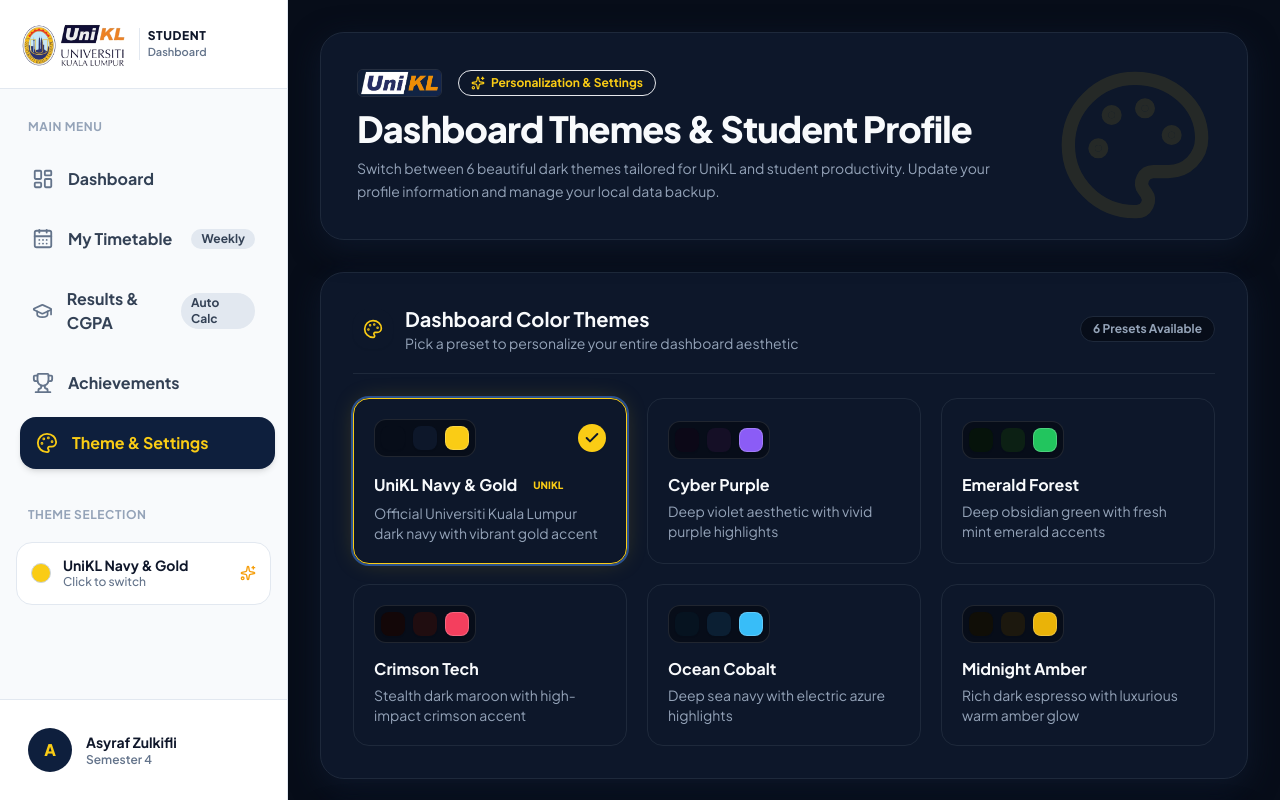
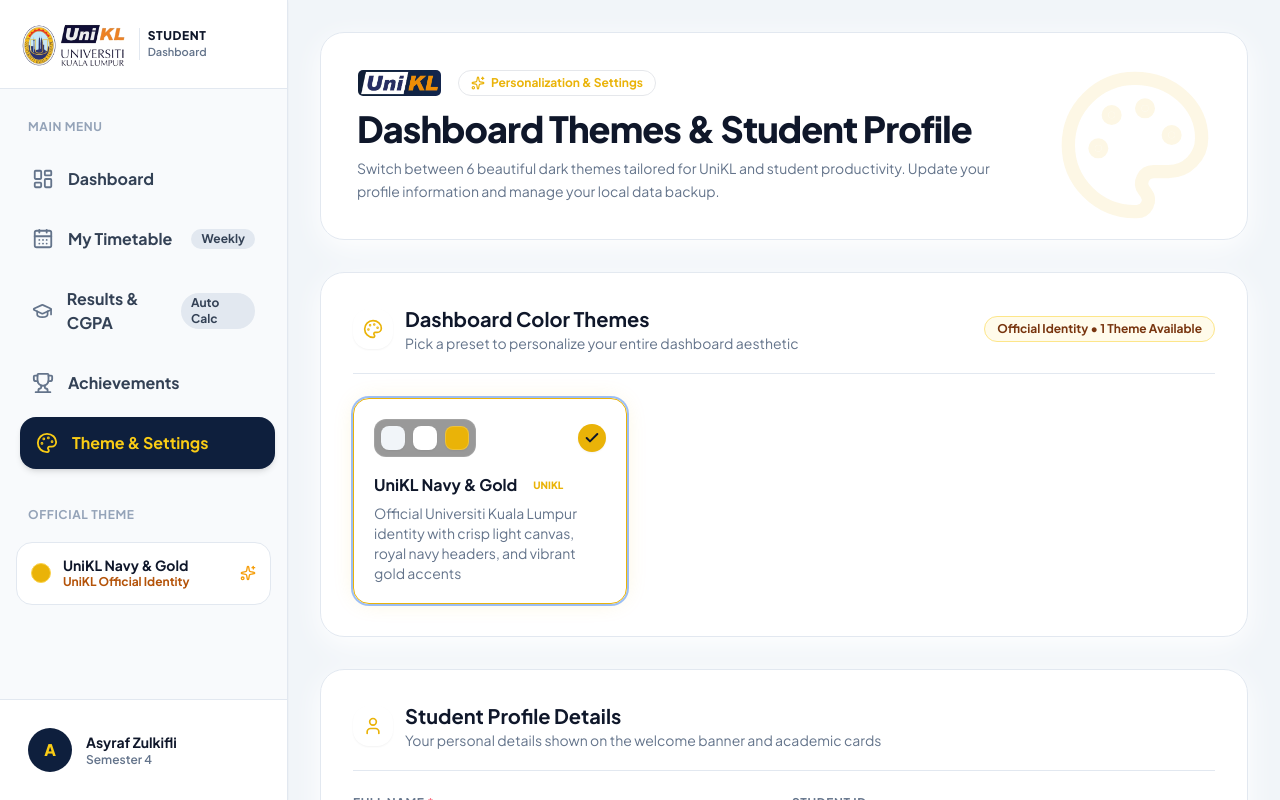
Before and after one commit to acapmeh/Student-UniKL-Dashboard, a Next.js app: page /settings in a window 1280 px wide. Shown: the top 800 px of the page. Built offline with nearby package versions, Linux system fonts and the light colour scheme; a web font is replaced by a local one.

Commit message:
feat: light theme harmonization, 9pm timetable slots, course badge, and UniKL theme lock

```diff
--- a/app/globals.css
+++ b/app/globals.css
@@ -6,75 +6,15 @@
 
 :root,
 .unikl-navy {
-  --color-bg: #070d19;
-  --color-bg-card: #0d172a;
-  --color-bg-card-hover: #13223f;
-  --color-fg: #f8fafc;
-  --color-fg-muted: #94a3b8;
-  --color-accent: #facc15;
+  --color-bg: #f1f5f9;
+  --color-bg-card: #ffffff;
+  --color-bg-card-hover: #f8fafc;
+  --color-fg: #0f172a;
+  --color-fg-muted: #64748b;
+  --color-accent: #eab308;
   --color-accent-fg: #0f172a;
-  --color-border: #1e293b;
-  --color-accent-glow: rgba(250, 204, 21, 0.25);
-}
-
-.purple-dark {
-  --color-bg: #0c0817;
-  --color-bg-card: #150f26;
-  --color-bg-card-hover: #1f1738;
-  --color-fg: #f5f3ff;
-  --color-fg-muted: #a78bfa;
-  --color-accent: #8b5cf6;
-  --color-accent-fg: #ffffff;
-  --color-border: #291e45;
-  --color-accent-glow: rgba(139, 92, 246, 0.3);
-}
-
-.green-nature {
-  --color-bg: #06130b;
-  --color-bg-card: #0c2014;
-  --color-bg-card-hover: #132f1f;
-  --color-fg: #f0fdf4;
-  --color-fg-muted: #86efac;
-  --color-accent: #22c55e;
-  --color-accent-fg: #052e16;
-  --color-border: #163824;
-  --color-accent-glow: rgba(34, 197, 94, 0.3);
-}
-
-.red-bold {
-  --color-bg: #130708;
-  --color-bg-card: #200d10;
-  --color-bg-card-hover: #2e1418;
-  --color-fg: #fff1f2;
-  --color-fg-muted: #fda4af;
-  --color-accent: #f43f5e;
-  --color-accent-fg: #ffffff;
-  --color-border: #3b171c;
-  --color-accent-glow: rgba(244, 63, 94, 0.3);
-}
-
-.ocean-blue {
-  --color-bg: #061320;
-  --color-bg-card: #0b1f33;
-  --color-bg-card-hover: #102c48;
-  --color-fg: #f0f9ff;
-  --color-fg-muted: #7dd3fc;
-  --color-accent: #38bdf8;
-  --color-accent-fg: #082f49;
-  --color-border: #153a5c;
-  --color-accent-glow: rgba(56, 189, 248, 0.3);
-}
-
-.midnight-gold {
-  --color-bg: #100e07;
-  --color-bg-card: #1c180e;
-  --color-bg-card-hover: #2a2416;
-  --color-fg: #fefce8;
-  --color-fg-muted: #fde047;
-  --color-accent: #eab308;
-  --color-accent-fg: #1c1917;
-  --color-border: #352e18;
-  --color-accent-glow: rgba(234, 179, 8, 0.3);
+  --color-border: #e2e8f0;
+  --color-accent-glow: rgba(234, 179, 8, 0.2);
 }
 
 * {
--- a/components/DashboardHome/WelcomeCard.tsx
+++ b/components/DashboardHome/WelcomeCard.tsx
@@ -1,14 +1,13 @@
 'use client';
 
 import React, { useEffect, useState } from 'react';
-import { Calendar, Award } from 'lucide-react';
+import { Award, GraduationCap } from 'lucide-react';
 import { Profile } from '@/lib/types';
 import { DEFAULT_PROFILE, storage, STORAGE_KEYS } from '@/lib/storage';
 
 export function WelcomeCard() {
   const [profile, setProfile] = useState<Profile>(DEFAULT_PROFILE);
   const [greeting, setGreeting] = useState<string>('Hello');
-  const [formattedDate, setFormattedDate] = useState<string>('');
 
   useEffect(() => {
     const p = storage.get<Profile>(STORAGE_KEYS.PROFILE, DEFAULT_PROFILE);
@@ -19,15 +18,6 @@ export function WelcomeCard() {
     if (hour < 12) setGreeting('Good Morning');
     else if (hour < 18) setGreeting('Good Afternoon');
     else setGreeting('Good Evening');
-
-    setFormattedDate(
-      now.toLocaleDateString('en-MY', {
-        weekday: 'long',
-        day: 'numeric',
-        month: 'long',
-        year: 'numeric',
-      })
-    );
 
     const handleUpdate = () => {
       setProfile(storage.get<Profile>(STORAGE_KEYS.PROFILE, DEFAULT_PROFILE));
@@ -58,15 +48,15 @@ export function WelcomeCard() {
               {profile.currentSemester}
             </span>
 
-            <span className="text-xs text-muted font-semibold flex items-center gap-1.5 bg-bg/80 px-3 py-1 rounded-full border border-border shrink-0">
-              <Calendar size={13} className="text-accent" />
-              {formattedDate}
+            <span className="text-xs text-slate-800 font-bold flex items-center gap-1.5 bg-slate-100 px-3 py-1 rounded-full border border-slate-200 shrink-0 shadow-2xs">
+              <GraduationCap size={14} className="text-amber-500" />
+              <span>{profile.program || 'Bachelor of Information Technology'}</span>
             </span>
           </div>
 
           <h1 className="text-xl sm:text-2xl md:text-3xl lg:text-4xl font-extrabold text-fg tracking-tight leading-snug break-words">
             {greeting},{' '}
-            <span className="text-transparent bg-clip-text bg-gradient-to-r from-fg via-fg to-accent">
+            <span className="text-transparent bg-clip-text bg-gradient-to-r from-slate-900 via-[#0E1F3D] to-amber-600">
               {profile.name}!
             </span>{' '}
             👋
--- a/components/Settings/ThemePresets.tsx
+++ b/components/Settings/ThemePresets.tsx
@@ -20,8 +20,8 @@ export function ThemePresets() {
             <p className="text-xs sm:text-sm text-muted">Pick a preset to personalize your entire dashboard aesthetic</p>
           </div>
         </div>
-        <span className="text-xs font-bold text-muted bg-bg px-3 py-1 rounded-full border border-border">
-          6 Presets Available
+        <span className="text-xs font-bold text-amber-900 bg-amber-50 px-3 py-1 rounded-full border border-amber-200">
+          Official Identity • 1 Theme Available
         </span>
       </div>
 
--- a/components/Sidebar.tsx
+++ b/components/Sidebar.tsx
@@ -189,25 +189,24 @@ export function Sidebar() {
           })}
 
           <div className="pt-6 px-3 pb-2">
-            <span className="text-xs font-bold uppercase tracking-wider text-slate-400">Theme Selection</span>
+            <span className="text-xs font-bold uppercase tracking-wider text-slate-400">Official Theme</span>
           </div>
 
-          <Link
-            href="/settings"
-            className="p-3.5 rounded-2xl bg-white border border-slate-200 shadow-xs flex items-center justify-between hover:border-slate-300 hover:shadow-sm transition-all"
+          <div
+            className="p-3.5 rounded-2xl bg-white border border-slate-200 shadow-xs flex items-center justify-between"
           >
             <div className="flex items-center gap-3">
               <div
-                className="w-5 h-5 rounded-full border border-slate-300 shadow-xs"
-                style={{ backgroundColor: themePreset.accentPreview }}
+                className="w-5 h-5 rounded-full border border-amber-300 shadow-xs"
+                style={{ backgroundColor: themePreset.accentPreview || '#EAB308' }}
               />
               <div className="text-left">
                 <p className="text-sm font-bold text-slate-900 leading-tight">{themePreset.name}</p>
-                <p className="text-xs text-slate-500 font-medium">Click to switch</p>
+                <p className="text-xs text-amber-700 font-bold">UniKL Official Identity</p>
               </div>
             </div>
             <Sparkles size={16} className="text-amber-500" />
-          </Link>
+          </div>
         </nav>
 
         {/* Footer Profile Mini Card */}
--- a/components/Timetable/TimetableGrid.tsx
+++ b/components/Timetable/TimetableGrid.tsx
@@ -22,7 +22,7 @@ interface TimetableGridProps {
 
 const DAYS = ['Monday', 'Tuesday', 'Wednesday', 'Thursday', 'Friday'];
 
-// Hourly slots exactly as in Image 2
+// Hourly slots extended to 9:00 PM for evening and night classes
 const HOURLY_SLOTS = [
   { label: '8:00 – 9:00', start: '08:00', end: '09:00' },
   { label: '9:00 – 10:00', start: '09:00', end: '10:00' },
@@ -34,6 +34,9 @@ const HOURLY_SLOTS = [
   { label: '3:00 – 4:00', start: '15:00', end: '16:00' },
   { label: '4:00 – 5:00', start: '16:00', end: '17:00' },
   { label: '5:00 – 6:00', start: '17:00', end: '18:00' },
+  { label: '6:00 – 7:00', start: '18:00', end: '19:00' },
+  { label: '7:00 – 8:00', start: '19:00', end: '20:00' },
+  { label: '8:00 – 9:00', start: '20:00', end: '21:00' },
 ];
 
 export function TimetableGrid({ classes, onSaveClass, onDeleteClass }: TimetableGridProps) {
--- a/lib/themes.ts
+++ b/lib/themes.ts
@@ -14,60 +14,10 @@ export const THEME_PRESETS: ThemePreset[] = [
     id: 'unikl-navy',
     name: 'UniKL Navy & Gold',
     cssClass: 'unikl-navy',
-    description: 'Official Universiti Kuala Lumpur dark navy with vibrant gold accent',
-    bgPreview: '#070D19',
-    cardPreview: '#0D172A',
-    accentPreview: '#FACC15',
-    isDark: true,
-  },
-  {
-    id: 'purple-dark',
-    name: 'Cyber Purple',
-    cssClass: 'purple-dark',
-    description: 'Deep violet aesthetic with vivid purple highlights',
-    bgPreview: '#0C0817',
-    cardPreview: '#150F26',
-    accentPreview: '#8B5CF6',
-    isDark: true,
-  },
-  {
-    id: 'green-nature',
-    name: 'Emerald Forest',
-    cssClass: 'green-nature',
-    description: 'Deep obsidian green with fresh mint emerald accents',
-    bgPreview: '#06130B',
-    cardPreview: '#0C2014',
-    accentPreview: '#22C55E',
-    isDark: true,
-  },
-  {
-    id: 'red-bold',
-    name: 'Crimson Tech',
-    cssClass: 'red-bold',
-    description: 'Stealth dark maroon with high-impact crimson accent',
-    bgPreview: '#130708',
-    cardPreview: '#200D10',
-    accentPreview: '#F43F5E',
-    isDark: true,
-  },
-  {
-    id: 'ocean-blue',
-    name: 'Ocean Cobalt',
-    cssClass: 'ocean-blue',
-    description: 'Deep sea navy with electric azure highlights',
-    bgPreview: '#061320',
-    cardPreview: '#0B1F33',
-    accentPreview: '#38BDF8',
-    isDark: true,
-  },
-  {
-    id: 'midnight-gold',
-    name: 'Midnight Amber',
-    cssClass: 'midnight-gold',
-    description: 'Rich dark espresso with luxurious warm amber glow',
-    bgPreview: '#100E07',
-    cardPreview: '#1C180E',
+    description: 'Official Universiti Kuala Lumpur identity with crisp light canvas, royal navy headers, and vibrant gold accents',
+    bgPreview: '#F1F5F9',
+    cardPreview: '#FFFFFF',
     accentPreview: '#EAB308',
-    isDark: true,
+    isDark: false,
   },
 ];
```
